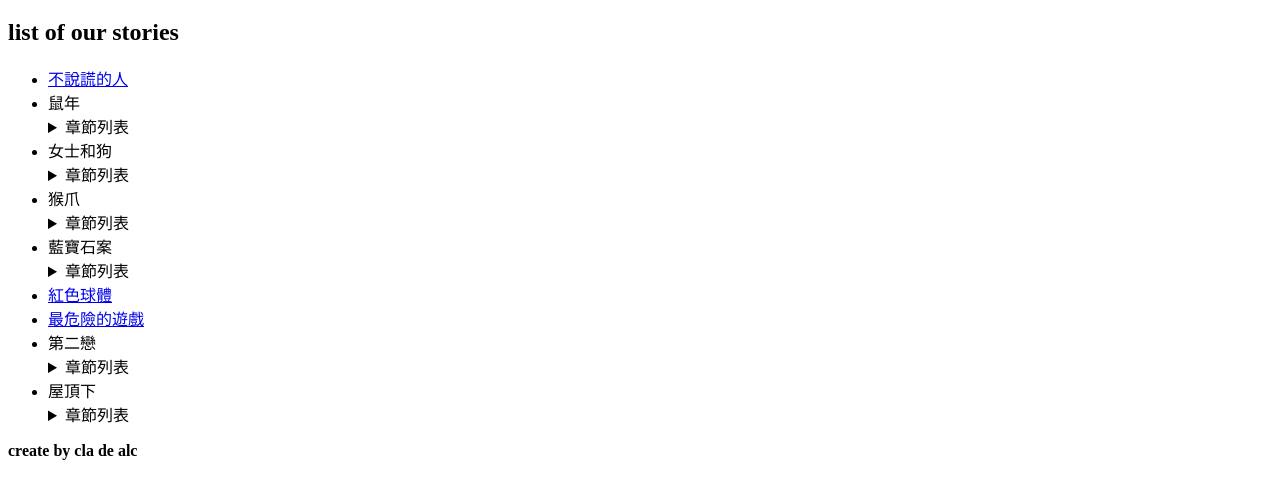
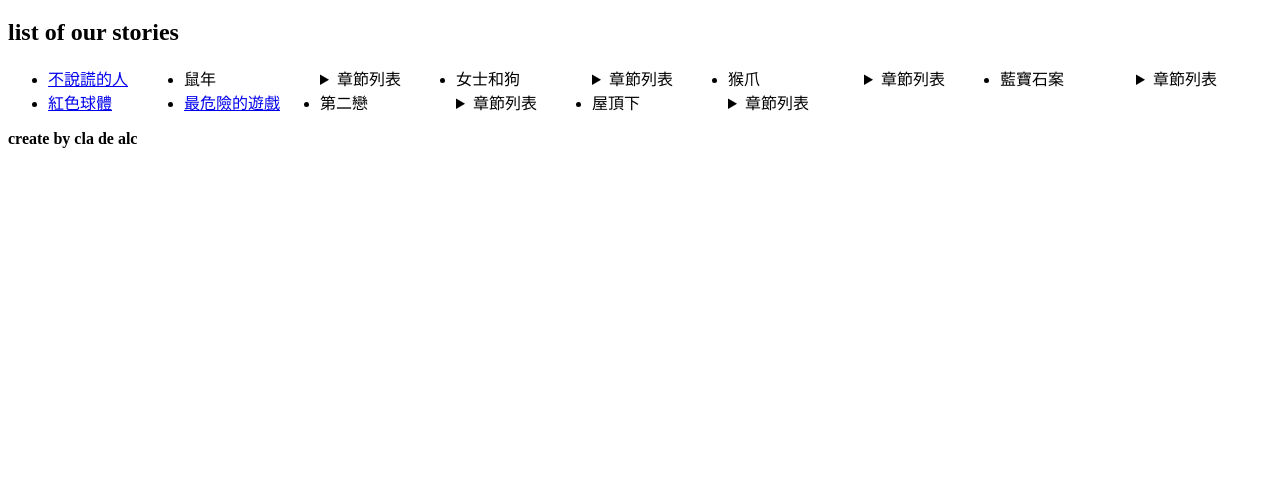
Before and after one commit to louiswangtw/louiswangtw.github.io, a plain HTML site: page chineseproject/chineseproject.html in a window 1280 px wide. Shown: the part 61-560 px from the top of the page. Drawn offline with Linux system fonts and the light colour scheme.

Commit message:
modified:   chineseproject/chineseproject.html modified:   chineseproject/chineseprojectstyle.css

```diff
--- a/chineseproject/chineseproject.html
+++ b/chineseproject/chineseproject.html
@@ -3,6 +3,7 @@
 <head>
     <meta charset="UTF-8">
     <meta name="viewport" content="width=device-width, initial-scale=1.0">
+    <link rel="stylesheet" href="chineseprojectstyle.css">
     <title>dragon mandarin campaign page</title>
 </head>
 <body>
@@ -47,6 +48,7 @@
                 <summary>章節列表</summary>
                 <li><a href="https://dragonmandarin.com/articles/wgc9tAg4D3HK/page-1">第一章</a></li>
                 </details>
+            </details>
             <li>屋頂下</li>
                 <details>
                 <summary>章節列表</summary>
@@ -55,5 +57,6 @@
         </ul>
     <footer>
         <p><strong>create by cla de alc</strong></p>
+    </footer>
 </body>
 </html>
--- a/chineseproject/chineseprojectstyle.css
+++ b/chineseproject/chineseprojectstyle.css
@@ -0,0 +1,7 @@
+li, main, h1, h2, p{
+    font: sans-serif;
+}
+ul{
+    display: grid;
+    grid-template-columns: repeat(9, 1fr);
+}
```
Lines whose indentation alone changed are shown as unchanged.
